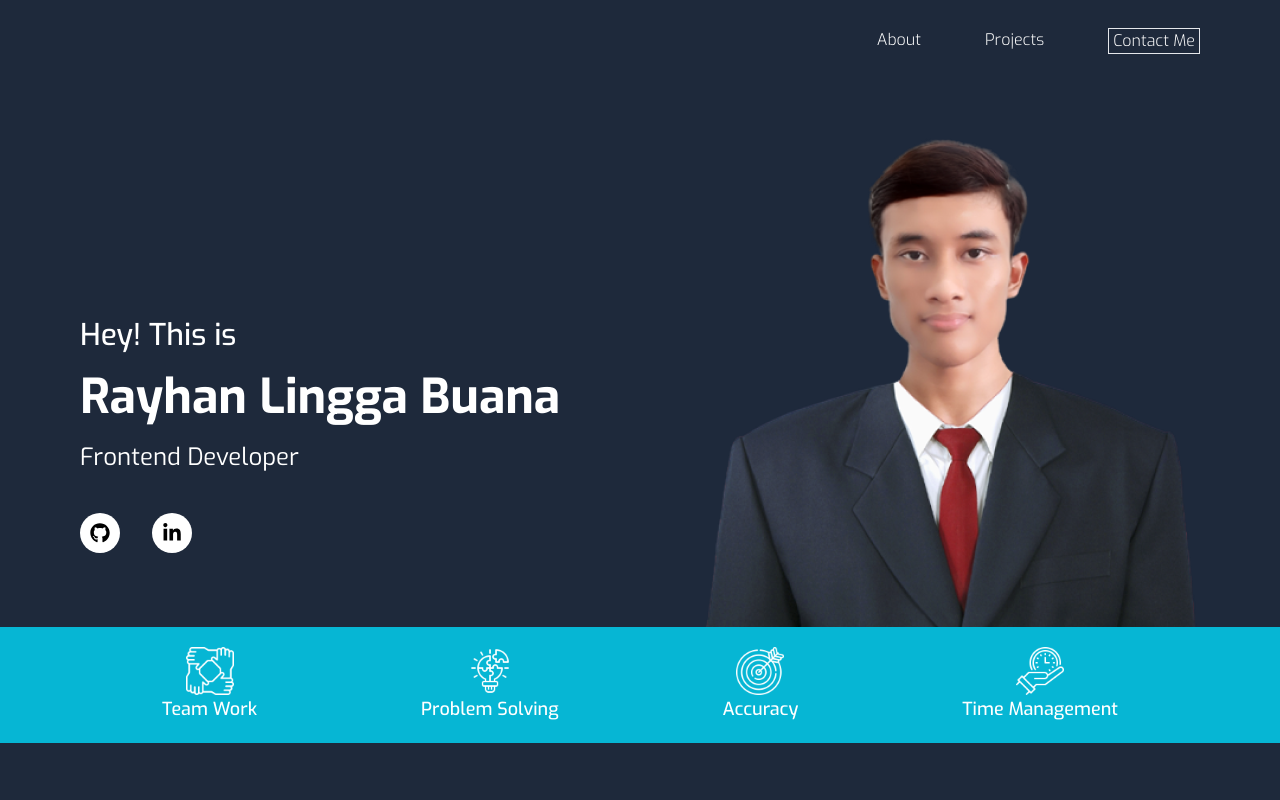
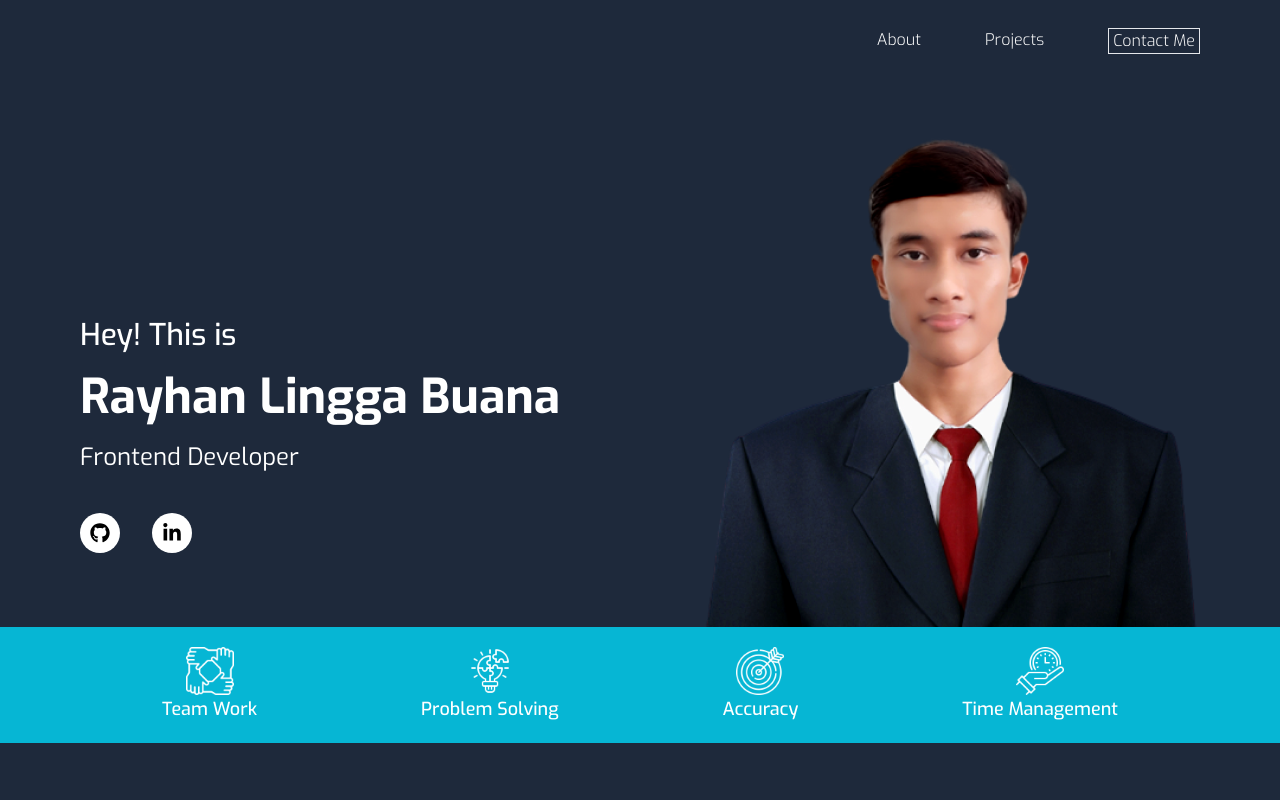
Before and after one commit to rayhan57/my-portofolio, a React (Vite) app: page / in a window 1280 px wide. Shown: the top 800 px of the page. Built offline with nearby package versions, Linux system fonts and the light colour scheme.

Commit message:
update image

```diff
--- a/src/components/HeroComponent/HeroComponent.jsx
+++ b/src/components/HeroComponent/HeroComponent.jsx
@@ -20,7 +20,7 @@ const HeroComponent = () => {
         <div className="-mt-20 self-end md:mt-0 md:self-auto">
           <img
             src={profilePhoto}
-            className="w-72 lg:w-auto"
+            className="w-72 brightness-90 contrast-125 lg:w-auto"
             alt="profile-photo"
           />
         </div>
```
